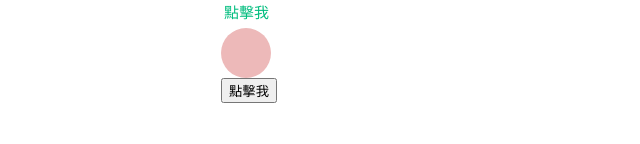
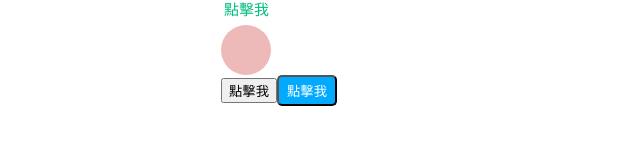
Before and after one commit to idben/EEIT215_20260413, a Vue app in the folder test001/: page / in a window 1280 px wide. Shown: the part 428-572 px from the top of the page, without its empty margins (219-859 px from the left). Built offline with nearby package versions, Linux system fonts and the light colour scheme.

Commit message:
:class 物件寫法

```diff
--- a/test001/src/Test04.vue
+++ b/test001/src/Test04.vue
@@ -1,5 +1,5 @@
 <script setup>
-import {ref} from 'vue'
+import { ref } from 'vue'
 
 const imageUrl = 'https://images.pexels.com/photos/16197273/pexels-photo-16197273.jpeg'
 const link = 'https://images.pexels.com/photos/16197273/pexels-photo-16197273.jpeg'
@@ -15,19 +15,43 @@ const textSize = 36;
         <a :href="link">點擊我</a>
         <div :class="className"></div>
         <button :disabled="!isLoading">點擊我</button>
+        <button class="btn" :class="{ disable: !isLoading }">點擊我</button>
     </div>
 </template>
 <style scoped>
-img{
+img {
     width: 200px;
 }
-a{
+
+a {
     display: block;
 }
-.circle{
+
+.circle {
     width: 50px;
     height: 50px;
     border-radius: 50%;
     background-color: #edb9b9;
 }
+
+.btn {
+    padding: 4px;
+    padding-left: 8px;
+    padding-right: 8px;
+    width: fit-content;
+    background-color: #01aaff;
+    border-radius: 5px;
+    color: #fff;
+    user-select: none;
+    cursor: pointer;
+
+    &:hover {
+        background-color: #006eff;
+    }
+
+    &.disable {
+        background-color: #646464;
+        cursor: not-allowed;
+    }
+}
 </style>
```
